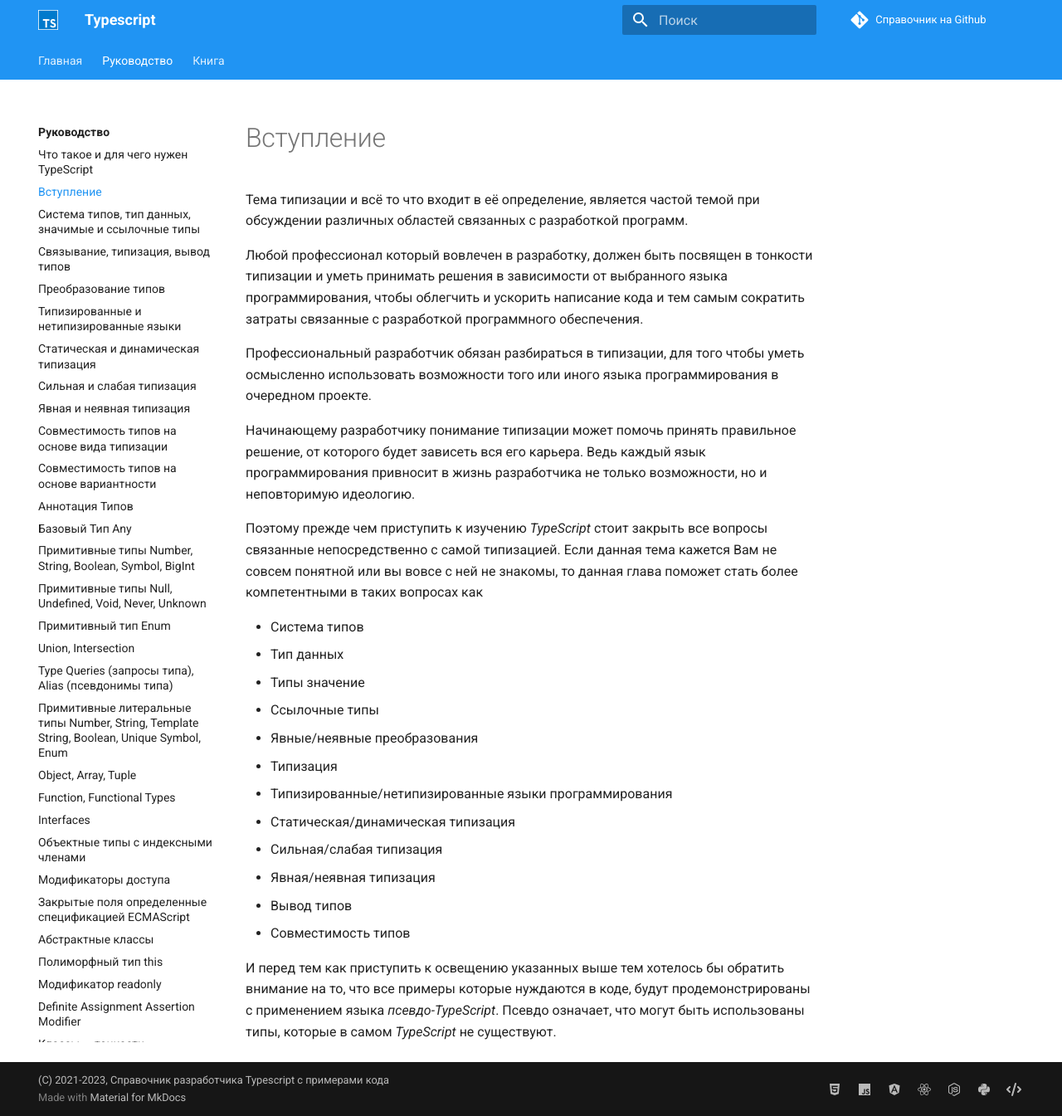
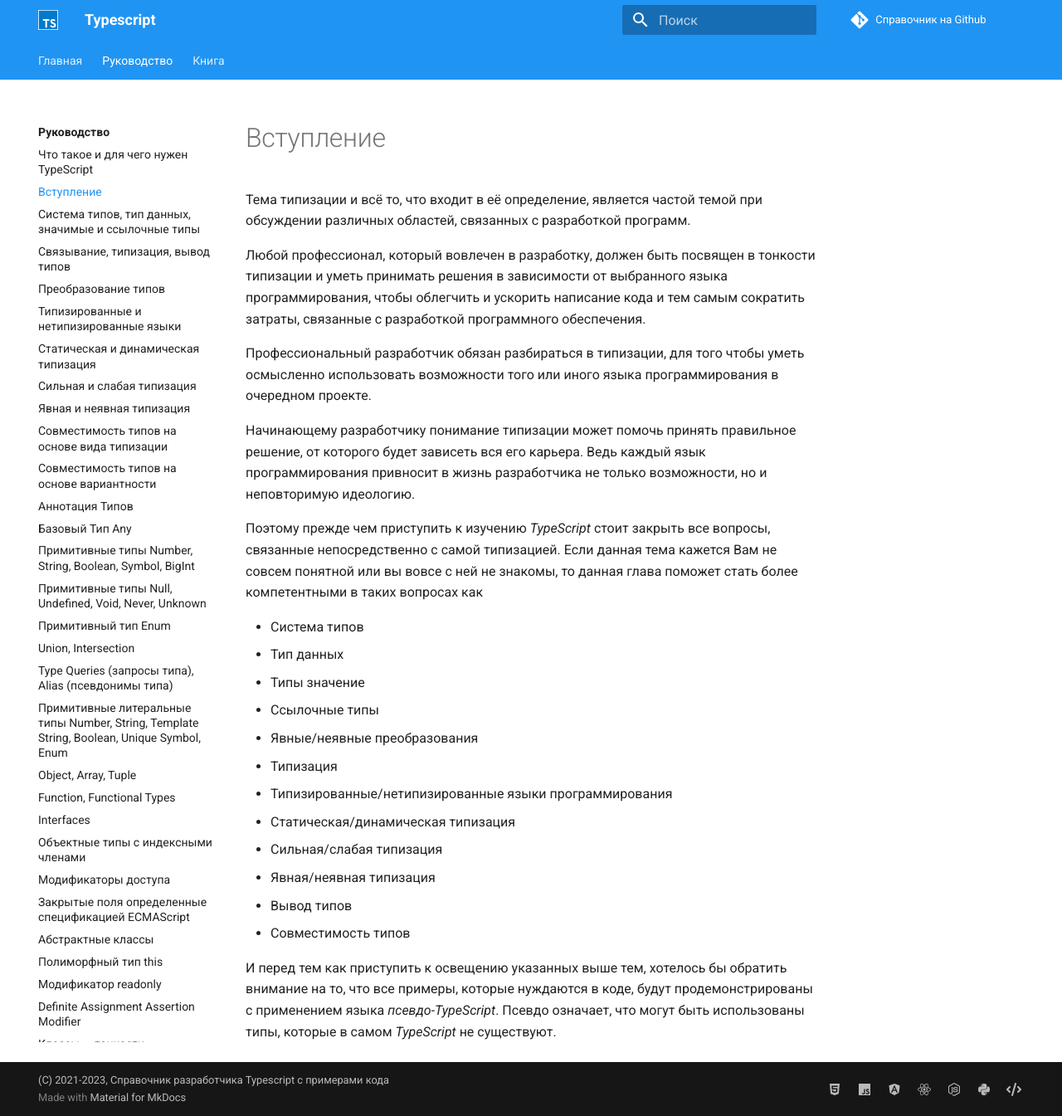
Before and after one commit to xsltdev/scriptdev.ru, an MkDocs documentation site: the page built from docs/guide/001.md, in a window 1280 px wide and 1345 px high. Shown: the whole window at 83% size. Built offline with MkDocs 1.6.1 and Material for MkDocs 9.7.7, drawn with Linux system fonts in a browser that asks for light colours; comment, search, counter and statistics services are not loaded.

Commit message:
edited mistakes

```diff
--- a/docs/guide/001.md
+++ b/docs/guide/001.md
@@ -1,14 +1,14 @@
 # Вступление
 
-Тема типизации и всё то что входит в её определение, является частой темой при обсуждении различных областей связанных с разработкой программ.
+Тема типизации и всё то, что входит в её определение, является частой темой при обсуждении различных областей, связанных с разработкой программ.
 
-Любой профессионал который вовлечен в разработку, должен быть посвящен в тонкости типизации и уметь принимать решения в зависимости от выбранного языка программирования, чтобы облегчить и ускорить написание кода и тем самым сократить затраты связанные с разработкой программного обеспечения.
+Любой профессионал, который вовлечен в разработку, должен быть посвящен в тонкости типизации и уметь принимать решения в зависимости от выбранного языка программирования, чтобы облегчить и ускорить написание кода и тем самым сократить затраты, связанные с разработкой программного обеспечения.
 
 Профессиональный разработчик обязан разбираться в типизации, для того чтобы уметь осмысленно использовать возможности того или иного языка программирования в очередном проекте.
 
 Начинающему разработчику понимание типизации может помочь принять правильное решение, от которого будет зависеть вся его карьера. Ведь каждый язык программирования привносит в жизнь разработчика не только возможности, но и неповторимую идеологию.
 
-Поэтому прежде чем приступить к изучению _TypeScript_ стоит закрыть все вопросы связанные непосредственно с самой типизацией. Если данная тема кажется Вам не совсем понятной или вы вовсе с ней не знакомы, то данная глава поможет стать более компетентными в таких вопросах как
+Поэтому прежде чем приступить к изучению _TypeScript_ стоит закрыть все вопросы, связанные непосредственно с самой типизацией. Если данная тема кажется Вам не совсем понятной или вы вовсе с ней не знакомы, то данная глава поможет стать более компетентными в таких вопросах как
 
 - Система типов
 - Тип данных
@@ -23,4 +23,4 @@
 - Вывод типов
 - Совместимость типов
 
-И перед тем как приступить к освещению указанных выше тем хотелось бы обратить внимание на то, что все примеры которые нуждаются в коде, будут продемонстрированы с применением языка _псевдо-TypeScript_. Псевдо означает, что могут быть использованы типы, которые в самом _TypeScript_ не существуют.
+И перед тем как приступить к освещению указанных выше тем, хотелось бы обратить внимание на то, что все примеры, которые нуждаются в коде, будут продемонстрированы с применением языка _псевдо-TypeScript_. Псевдо означает, что могут быть использованы типы, которые в самом _TypeScript_ не существуют.
```
